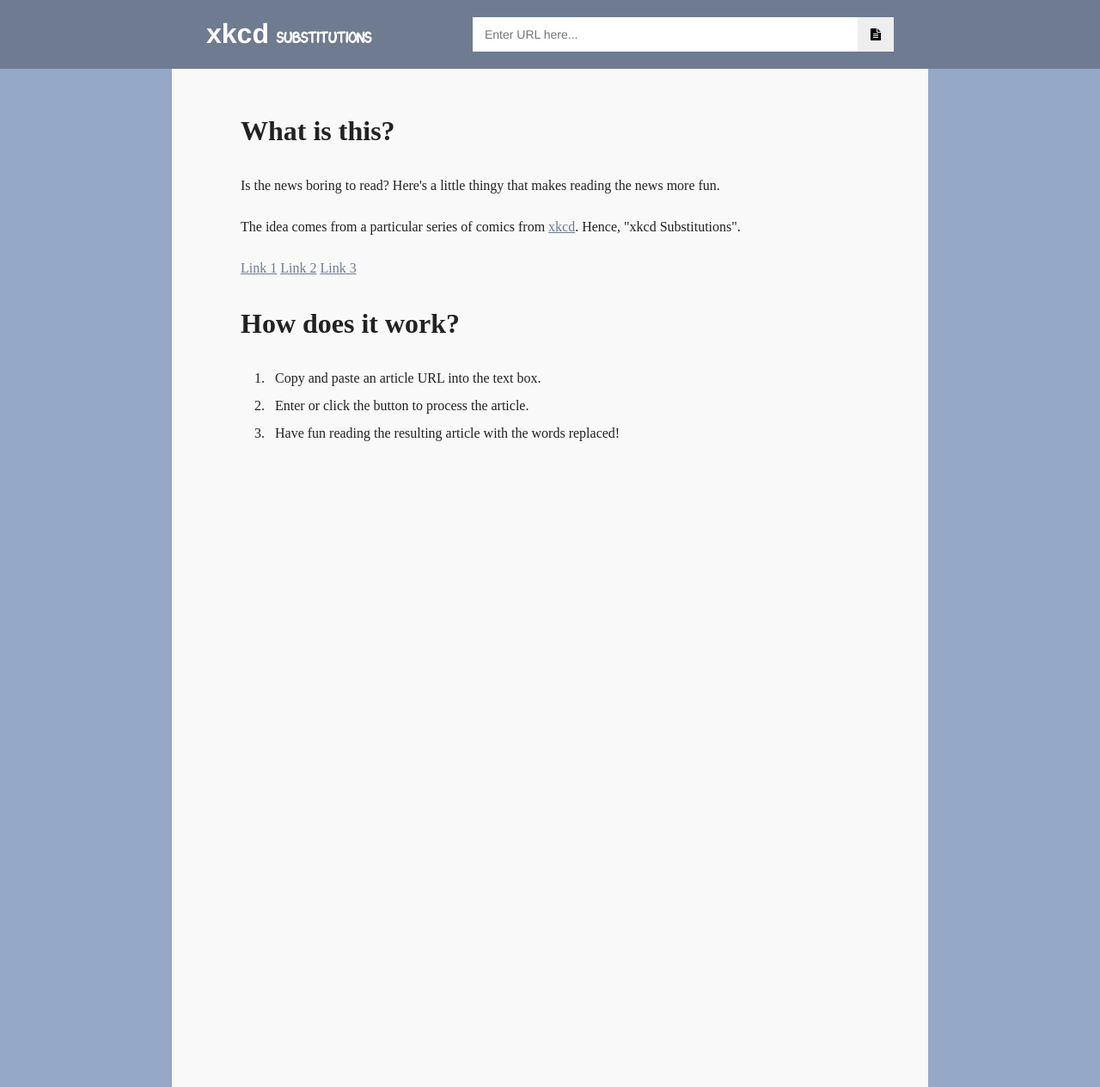
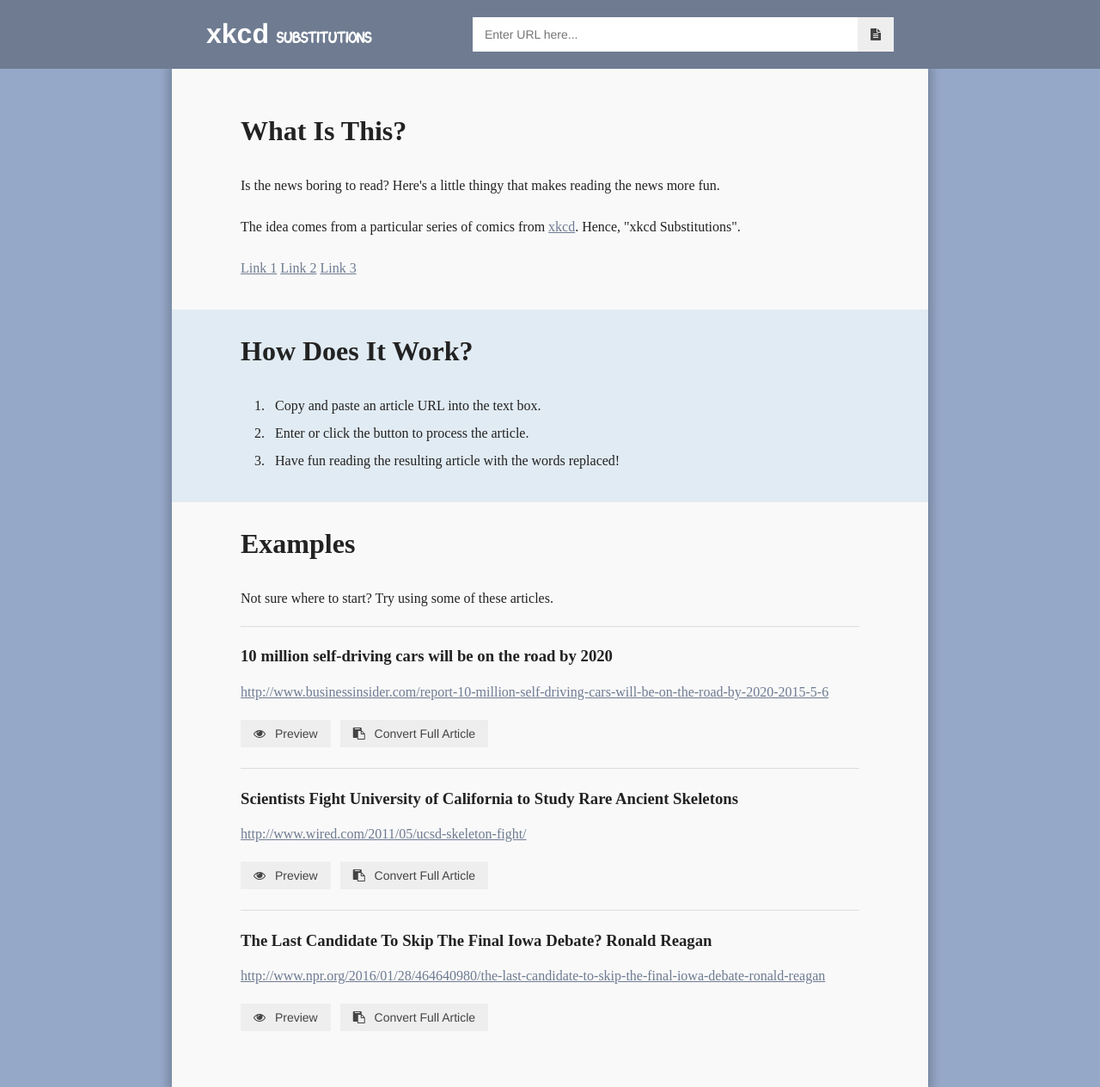
Before and after one commit to U-DON/xkcd_substitutions, a Flask app: page / in a window 1280 px wide. Shown: the whole page at 86% size. Run offline with Flask 2, Linux system fonts and the light colour scheme; parts of the project's set-up code (start-up, migrations or seed data) failed here and were passed over; some libraries are stand-ins or nearby versions.

Commit message:
More content including examples on the front page.

```diff
--- a/app.py
+++ b/app.py
@@ -8,7 +8,7 @@ app = Flask(__name__)
 
 @app.route('/')
 def index():
-    return render_template('index.html')
+    return render_template('index.html', examples=xkcd.examples)
 
 @app.route('/xkcdify')
 def xkcdify():
--- a/static/app.js
+++ b/static/app.js
@@ -1,4 +1,17 @@
 $(function () {
+    $(".preview").click(function () {
+        var example = $(this).closest(".example");
+        example.find("span.old-title").hide();
+        example.find("span.new-title").show();
+        this.disabled = true;
+    });
+
+    $(".convert").click(function () {
+        var url = $(this).parent().siblings("a").attr("href");
+        $("#url-input").val(url);
+        $("#xkcd-form").submit();
+    });
+
     $("#xkcd-form").submit(function (e) {
         e.preventDefault();
         var loader = $("<span>"
--- a/static/style.css
+++ b/static/style.css
@@ -41,6 +41,7 @@ header > div
 #logo > a
 {
     color: #ffffff;
+    outline: none;
     text-decoration: none;
 }
 
@@ -79,24 +80,49 @@ header > div
 
 #xkcd-form button
 {
-    background: #eeeeee;
-    border: 0;
-    cursor: pointer;
     float: right;
     height: 40px;
-    outline: none;
     padding: 0 10px;
     width: 3em;
 }
 
-#xkcd-form button:hover
+#xkcd-form button:disabled
+{
+    background: #eeeeee;
+}
+
+button
+{
+    background: #eeeeee;
+    border: 1px solid transparent;
+    color: #444444;
+    cursor: pointer;
+    display: inline-block;
+    font-family: Helvetica, Arial, Sans-Serif;
+    font-size: 14px;
+    padding: 0.5em 1em;
+    text-decoration: none;
+}
+
+button:active
+{
+    background: #e0e0e0;
+}
+
+button:hover
 {
     box-shadow: inset 0 0 10px 1px rgba(0, 0, 0, 0.1);
 }
 
-#xkcd-form button:active
+button:disabled
 {
-    background: #e0e0e0;
+    background: #cccccc;
+    cursor: default;
+}
+
+button:disabled:hover
+{
+    box-shadow: none;
 }
 
 #content-wrapper
@@ -112,6 +138,7 @@ header > div
 #content
 {
     background: #f9f9f9;
+    box-shadow: 0 0 10px 5px rgba(0, 0, 0, 0.2);
     box-sizing: content-box;
     color: #222222;
     flex: 1;
@@ -141,6 +168,7 @@ header > div
 {
     color: #6e7b91;
 }
+
 #content figure
 {
     font-size: 0.75em;
@@ -168,6 +196,25 @@ header > div
 {
     white-space: pre-wrap;
     word-wrap: break-word;
+}
+
+#intro section
+{
+    width: 100%;
+}
+
+#intro section:nth-of-type(2)
+{
+    background: rgba(130, 180, 220, 0.2);
+    margin: 2em 0 1em -80px;
+    padding: 1em 80px;
+}
+
+hr
+{
+    background-color: #dddddd;
+    border: 0;
+    height: 1px;
 }
 
 .substitution
@@ -224,3 +271,28 @@ header > div
 {
     opacity: 0.9;
 }
+
+.example .new-title
+{
+    display: none;
+}
+
+.example .controls
+{
+    margin: 1em 0 1.5em;
+}
+
+.example .controls button > span
+{
+    margin-left: 0.5em;
+}
+
+.example .controls button + button
+{
+    margin-left: 0.5em;
+}
+
+.example h3
+{
+    margin-bottom: 0.5em;
+}
--- a/templates/index.html
+++ b/templates/index.html
@@ -6,7 +6,7 @@
     </h1>
     <form id="xkcd-form" action="/generate" method="POST">
         <input id="url-input" name="url" type="text" placeholder="Enter URL here..." />
-        <button type="submit">
+        <button type="submit" autocomplete="off">
             <i class="fa fa-file-text" aria-hidden="true"></i>
             <span class="sr-only">Generate</span>
         </button>
@@ -14,7 +14,9 @@
 </div>
 {% endblock %}
 {% block content %}
-<h1>What is this?</h1>
+<div id="intro">
+    <section>
+        <h1>What Is This?</h1>
         <p>Is the news boring to read? Here's a little thingy that makes reading the news more fun.</p>
         <p>The idea comes from a particular series of comics from <a href="https://xkcd.com/">xkcd</a>. Hence, "xkcd Substitutions".</p>
         <p>
@@ -22,10 +24,40 @@
             <a href="https://xkcd.com/1625/">Link 2</a>
             <a href="https://xkcd.com/1679/">Link 3</a>
         </p>
-<h1>How does it work?</h1>
+    </section>
+    <section>
+        <h1>How Does It Work?</h1>
         <ol>
             <li>Copy and paste an article URL into the text box.</li>
             <li>Enter or click the button to process the article.</li>
             <li>Have fun reading the resulting article with the words replaced!</li>
         </ol>
+    </section>
+    {% if examples %}
+    <section>
+        <h1>Examples</h1>
+        <p>Not sure where to start? Try using some of these articles.</p>
+        {% for example in examples %}
+        <hr>
+        <div class="example">
+            <h3>
+                <span class="old-title">{{ example['old_title'] }}</span>
+                <span class="new-title">{{ example['new_title'] }}</span>
+            </h3>
+            <a href="{{ example['url'] }}">{{ example['url'] }}</a>
+            <div class="controls">
+                <button class="preview" type="button" autocomplete="off">
+                    <i class="fa fa-eye"></i>
+                    <span>Preview</span>
+                </button>
+                <button class="convert" type="button">
+                    <i class="fa fa-clipboard"></i>
+                    <span>Convert Full Article</span>
+                </button>
+            </div>
+        </div>
+        {% endfor %}
+    </section>
+    {% endif %}
+</div>
 {% endblock %}
--- a/xkcd.py
+++ b/xkcd.py
@@ -1,3 +1,5 @@
+from flask import Markup
+
 from bs4 import BeautifulSoup
 from bs4.element import NavigableString
 
@@ -77,6 +79,21 @@ pattern = re.compile(pattern, flags=re.IGNORECASE)
 subs = dict((re.escape(k.lower().replace("-", " ")), v) \
             for k, v in subs.iteritems())
 
+# List of examples to display on the front page.
+examples = [
+    {
+        'url': "http://www.businessinsider.com/report-10-million-self-driving-cars-will-be-on-the-road-by-2020-2015-5-6",
+        'old_title': "10 million self-driving cars will be on the road by 2020"
+    },
+    {
+        'url': "http://www.wired.com/2011/05/ucsd-skeleton-fight/",
+        'old_title': "Scientists Fight University of California to Study Rare Ancient Skeletons"
+    },
+    {
+        'url': "http://www.npr.org/2016/01/28/464640980/the-last-candidate-to-skip-the-final-iowa-debate-ronald-reagan",
+        'old_title': "The Last Candidate To Skip The Final Iowa Debate? Ronald Reagan"
+    }
+];
 
 def xkcdify(content):
     """
@@ -140,3 +157,6 @@ def xkcdify(content):
             wrapper_tag.unwrap()
 
     return unicode(soup)
+
+for example in examples:
+    example['new_title'] = Markup(xkcdify(example['old_title']))
```
Lines whose indentation alone changed are shown as unchanged.
